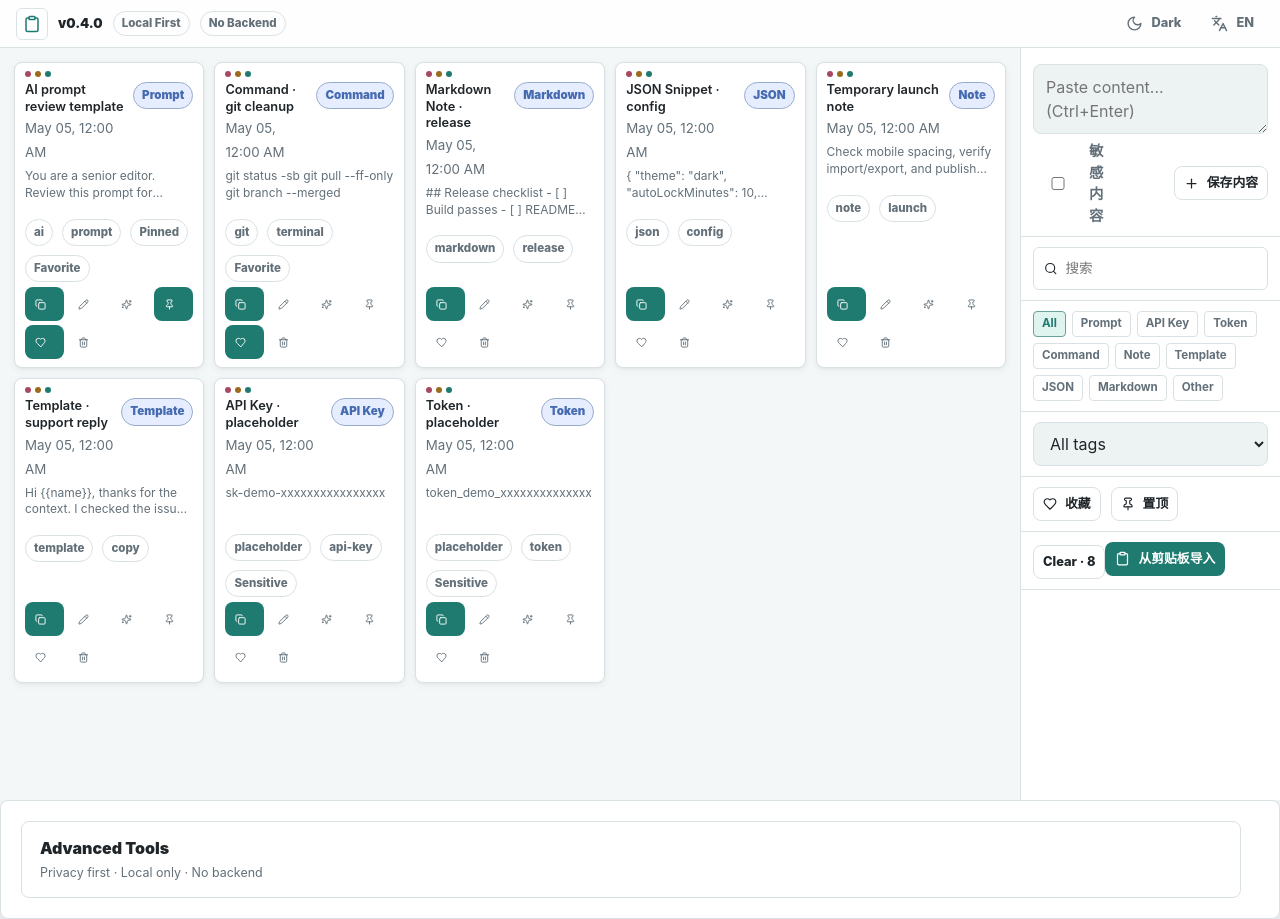
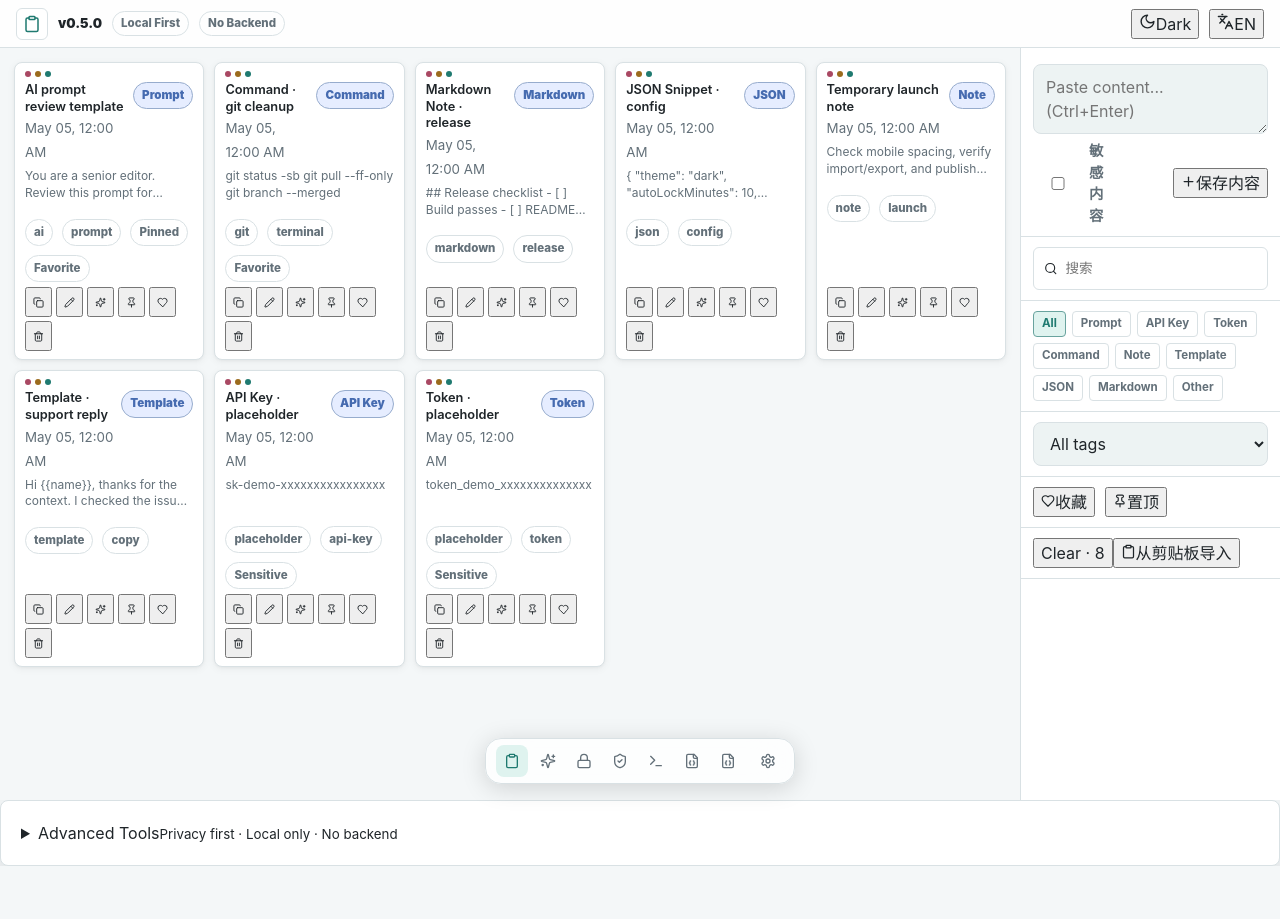
Before and after one commit to w0nderful666/vault-local, a React (Vite) app: page / in a window 1280 px wide. After the commit the page ends 866 px from the top, so only its background shows below. Built offline with nearby package versions, Linux system fonts and the light colour scheme.

Commit message:
feat: add OS Dock navigation, settings panel, version bump to v0.5.0

```diff
--- a/package.json
+++ b/package.json
@@ -1,6 +1,6 @@
 {
   "name": "local-clipboard-vault",
-  "version": "0.4.0",
+  "version": "0.5.0",
   "private": true,
   "type": "module",
   "description": "A local-first clipboard vault for saving, searching, and encrypting snippets in the browser.",
--- a/scripts/preflight.mjs
+++ b/scripts/preflight.mjs
@@ -93,10 +93,10 @@
   if (readme.includes("Secure Vault") && readme.includes("Web Crypto")) pass("README Secure Vault section exists");
   else fail("README Secure Vault section missing");
 
-  if (release.includes("v0.4.0")) pass("RELEASE_NOTES v0.4.0 exists");
-  else fail("RELEASE_NOTES missing v0.4.0");
+  if (release.includes("v0.5.0")) pass("RELEASE_NOTES v0.5.0 exists");
+  else fail("RELEASE_NOTES missing v0.5.0");
 
-  if (pkg.version === "0.4.0") pass("package.json version is correct");
+  if (pkg.version === "0.5.0") pass("package.json version is correct");
   else fail(`package.json version is ${pkg.version}`);
 }
 
--- a/scripts/run-self-test.mjs
+++ b/scripts/run-self-test.mjs
@@ -42,7 +42,7 @@
 
 async function assertPackageVersion() {
   const pkg = JSON.parse(await read("package.json"));
-  if (pkg.version === "0.4.0") pass("package.json version is 0.4.0");
+  if (pkg.version === "0.5.0") pass("package.json version is 0.5.0");
   else fail(`package.json version is ${pkg.version}`);
 }
 
@@ -97,7 +97,7 @@
 await assertContains("README.md", "No remote AI");
 await assertContains("README.md", "主密码不保存");
 await assertContains("README.md", "忘记主密码无法恢复");
-await assertContains("RELEASE_NOTES.md", "v0.4.0");
+await assertContains("RELEASE_NOTES.md", "v0.5.0");
 
 await assertContains("src/App.tsx", "navigator.clipboard.readText");
 await assertContains("src/App.tsx", "Ctrl + Enter");
--- a/src/App.tsx
+++ b/src/App.tsx
@@ -14,9 +14,11 @@
   Pin,
   Plus,
   Search,
+  Settings,
   ShieldCheck,
   Sparkles,
   Sun,
+  Terminal,
   Trash2,
   Upload,
 } from "lucide-react";
@@ -83,9 +85,16 @@
     exportJson: "Export JSON",
     loadSample: "Load sample data",
     clearAll: "Clear all data",
-    privacyFirst: "Privacy first",
+privacyFirst: "Privacy first",
     localOnly: "Local only",
     noBackend: "No backend",
+    settings: "Settings",
+    appearance: "Appearance",
+    theme: "Theme",
+    light: "Light",
+    dark: "Dark",
+    auto: "Auto",
+    language: "Language",
     savedFromClipboard: "Saved from clipboard",
     saved: "Saved",
     clipboardDenied: "Clipboard permission denied. Use Ctrl + V manually.",
@@ -135,6 +144,13 @@
     privacyFirst: "Privacy first",
     localOnly: "Local only",
     noBackend: "No backend",
+    settings: "Settings",
+    appearance: "Appearance",
+    theme: "Theme",
+    light: "Light",
+    dark: "Dark",
+    auto: "Auto",
+    language: "Language",
     savedFromClipboard: "Saved from clipboard",
     saved: "Saved",
     clipboardDenied: "Clipboard permission denied. Paste manually with Ctrl + V.",
@@ -228,6 +244,8 @@
   const [editContent, setEditContent] = useState("");
   const [editTags, setEditTags] = useState("");
   const [toast, setToast] = useState<ToastMessage | null>(null);
+  const [dockFilter, setDockFilter] = useState<ClipType | "All">("All");
+  const [settingsOpen, setSettingsOpen] = useState(false);
   const importInputRef = useRef<HTMLInputElement | null>(null);
   const t = text[language];
   const vaultUnlocked = vaultPassword.length > 0;
@@ -283,8 +301,12 @@
   );
 
   const filteredClips = useMemo(
-    () => sortClips(clips).filter((clip) => matchesFilter(clip, filter, revealed[clip.id])),
-    [clips, filter, revealed],
+    () =>
+      sortClips(clips).filter((clip) => {
+        if (dockFilter !== "All" && clip.type !== dockFilter) return false;
+        return matchesFilter(clip, filter, revealed[clip.id]);
+      }),
+    [clips, filter, revealed, dockFilter],
   );
 
   const showToast = (text: string, tone: ToastMessage["tone"] = "success") => {
@@ -711,9 +733,84 @@
             </div>
           </details>
         </section>
+
+        <div className="dock">
+          <div className="dock__items">
+            <button
+              className={dockFilter === "All" ? "dock__item dock__item--active" : "dock__item"}
+              onClick={() => setDockFilter("All")}
+              title="All"
+            >
+              <Clipboard size={16} />
+            </button>
+            {CLIP_TYPES.slice(0, 6).map((type) => (
+              <button
+                key={type}
+                className={dockFilter === type ? "dock__item dock__item--active" : "dock__item"}
+                onClick={() => setDockFilter(type)}
+                title={type}
+              >
+                {type === "Prompt" && <Sparkles size={16} />}
+                {type === "API Key" && <Lock size={16} />}
+                {type === "Token" && <ShieldCheck size={16} />}
+                {type === "Command" && <Terminal size={16} />}
+                {type === "Note" && <FileJson size={16} />}
+                {type === "Template" && <FileJson size={16} />}
+                {type === "JSON" && <FileJson size={16} />}
+                {type === "Markdown" && <FileJson size={16} />}
+                {type === "Other" && <FileJson size={16} />}
+              </button>
+            ))}
+          </div>
+          <button className="dock__settings" onClick={() => setSettingsOpen(true)} title={t.settings}>
+            <Settings size={16} />
+          </button>
+</div>
       </main>
 
-
+      <Modal closeLabel="Close" isOpen={settingsOpen} onClose={() => setSettingsOpen(false)} title={t.settings}>
+        <div className="settings-panel">
+          <div className="settings__section">
+            <h3>{t.appearance}</h3>
+            <div className="settings__options">
+              <label className="check">
+                <input
+                  type="radio"
+                  name="theme"
+                  checked={theme === "light"}
+                  onChange={() => setTheme("light")}
+                />
+                {t.light}
+              </label>
+              <label className="check">
+                <input
+                  type="radio"
+                  name="theme"
+                  checked={theme === "dark"}
+                  onChange={() => setTheme("dark")}
+                />
+                {t.dark}
+              </label>
+              <label className="check">
+                <input
+                  type="radio"
+                  name="theme"
+                  checked={theme === "light" || theme === "dark"}
+                  onChange={() => {}}
+                />
+                {t.auto}
+              </label>
+            </div>
+          </div>
+          <div className="settings__section">
+            <h3>{t.language}</h3>
+            <div className="settings__options">
+              <Button onClick={() => setLanguage("zh")} variant={language === "zh" ? "primary" : "secondary"}>中文</Button>
+              <Button onClick={() => setLanguage("en")} variant={language === "en" ? "primary" : "secondary"}>English</Button>
+            </div>
+          </div>
+        </div>
+      </Modal>
 
       <Modal closeLabel="Close" isOpen={Boolean(editing)} onClose={() => setEditing(null)} title={editing?.title ?? t.details}>
         {editing ? (
--- a/src/config/siteMeta.ts
+++ b/src/config/siteMeta.ts
@@ -1,7 +1,7 @@
 export const siteMeta = {
   name: "Local Clipboard Vault",
   shortName: "LCV",
-  version: "0.4.0",
+  version: "0.5.0",
   description: "A Local First clipboard vault for saving, searching, and encrypting snippets in the browser.",
   repositoryUrl: "https://github.com/w0nderful666/local-clipboard-vault",
   demoUrl: "https://w0nderful666.github.io/local-clipboard-vault/",
--- a/src/styles/global.css
+++ b/src/styles/global.css
@@ -540,274 +540,92 @@
   margin-top: auto;
 }
 
-.advanced {
-  display: grid;
-  grid-template-columns: minmax(0, 1fr) auto;
-  gap: 18px;
+.dock {
+  position: fixed;
+  bottom: 16px;
+  left: 50%;
+  transform: translateX(-50%);
+  display: flex;
   align-items: center;
+  gap: 8px;
+  padding: 6px 10px;
+  border: 1px solid var(--border);
+  border-radius: 16px;
+  background: color-mix(in srgb, var(--surface) 80%, transparent);
+  backdrop-filter: blur(20px);
+  box-shadow: 0 4px 24px rgb(0 0 0 / 15%);
+  z-index: 30;
 }
 
-.advanced__details > summary {
-  cursor: pointer;
-  list-style: none;
+.dock__items {
+  display: flex;
+  align-items: center;
+  gap: 4px;
 }
 
-.advanced__details > summary::-webkit-details-marker {
-  display: none;
+.dock__item {
+  display: grid;
+  place-items: center;
+  width: 32px;
+  height: 32px;
+  border: none;
+  border-radius: 8px;
+  background: transparent;
+  color: var(--muted);
+  cursor: pointer;
+  transition: all 150ms ease;
 }
 
-.advanced__summary {
-  display: flex;
-  flex-direction: column;
-  gap: 4px;
-  padding: 14px 18px;
-  border: 1px solid var(--border);
-  border-radius: 8px;
-  background: var(--surface);
-}
-
-.advanced__summary span {
-  font-size: 1rem;
-  font-weight: 900;
-}
-
-.advanced__summary small {
-  color: var(--muted);
-  font-size: 0.78rem;
-}
-
-.advanced__content {
-  display: grid;
-  grid-template-columns: repeat(auto-fit, minmax(280px, 1fr));
-  gap: 16px;
-  padding-top: 16px;
-}
-
-.privacy-note {
-  margin: 0;
-  color: var(--muted);
-  font-size: 0.8rem;
-  line-height: 1.5;
-}
-
-.edit-form {
-  display: grid;
-  gap: 14px;
-}
-
-.edit-flags {
-  display: flex;
-  flex-wrap: wrap;
-  gap: 12px;
-}
-
-.legacy-note {
-  border: 1px solid color-mix(in srgb, var(--amber) 45%, var(--border));
-  border-radius: 8px;
-  background: var(--amber-soft);
-  margin: 0;
-  padding: 10px 12px;
-}
-
-.button {
-  display: inline-flex;
-  align-items: center;
-  justify-content: center;
-  gap: 8px;
-  max-width: 100%;
-  min-width: 0;
-  border: 1px solid transparent;
-  border-radius: 8px;
-  cursor: pointer;
-  font-weight: 850;
-  letter-spacing: 0;
-  line-height: 1.1;
-  transition:
-    transform 160ms ease,
-    border-color 160ms ease,
-    background 160ms ease;
-}
-
-.button:hover {
-  transform: translateY(-1px);
-}
-
-.button:active {
-  transform: translateY(0);
-}
-
-.button--md {
-  min-height: 42px;
-  padding: 10px 14px;
-}
-
-.button--sm {
-  min-height: 34px;
-  padding: 7px 9px;
-  font-size: 0.8rem;
-}
-
-.button--primary {
-  background: var(--teal);
-  color: #fff;
-}
-
-:root[data-theme="dark"] .button--primary {
-  color: #071312;
-}
-
-.button--secondary {
-  border-color: var(--border);
+.dock__item:hover {
   background: var(--surface);
   color: var(--text);
 }
 
-.button--ghost {
-  border-color: transparent;
+.dock__item--active {
+  background: var(--teal-soft);
+  color: var(--teal);
+}
+
+.dock__settings {
+  display: grid;
+  place-items: center;
+  width: 32px;
+  height: 32px;
+  border: none;
+  border-radius: 8px;
   background: transparent;
   color: var(--muted);
+  cursor: pointer;
+  transition: all 150ms ease;
 }
 
-.button--danger {
-  background: var(--danger);
-  color: #fff;
+.dock__settings:hover {
+  background: var(--surface);
+  color: var(--text);
 }
 
-.button__icon {
-  display: inline-grid;
-  place-items: center;
-  flex: 0 0 auto;
+.settings-panel {
+  display: flex;
+  flex-direction: column;
+  gap: 16px;
 }
 
-.modal {
-  position: fixed;
-  inset: 0;
-  z-index: 50;
-  display: grid;
-  place-items: center;
-  background: rgb(7 11 13 / 50%);
-  padding: 18px;
-  animation: modal-fade-in 200ms ease-out;
+.settings__section {
+  display: flex;
+  flex-direction: column;
+  gap: 8px;
 }
 
-.modal__panel {
-  width: min(680px, 100%);
-  max-height: min(700px, calc(100vh - 40px));
-  overflow: auto;
-  border: 1px solid var(--border);
-  border-radius: 12px;
-  background: var(--surface);
-  box-shadow: 0 8px 32px rgb(0 0 0 / 20%);
-  animation: modal-scale-in 250ms cubic-bezier(0.2, 0, 0, 1);
-}
-
-@keyframes modal-fade-in {
-  from {
-    opacity: 0;
-  }
-  to {
-    opacity: 1;
-  }
-}
-
-@keyframes modal-scale-in {
-  from {
-    opacity: 0;
-    transform: scale(0.95) translateY(8px);
-  }
-  to {
-    opacity: 1;
-    transform: scale(1) translateY(0);
-  }
-}
-
-.modal__header {
-  display: flex;
-  align-items: center;
-  justify-content: space-between;
-  gap: 14px;
-  border-bottom: 1px solid var(--border);
-  padding: 14px 16px;
-}
-
-.modal__header h2 {
+.settings__section h3 {
   margin: 0;
-  font-size: 1rem;
+  font-size: 0.9rem;
   font-weight: 700;
 }
 
-.modal__body {
-  padding: 16px;
-}
-
-.modal__actions {
+.settings__options {
   display: flex;
   flex-wrap: wrap;
-  gap: 10px;
-}
-
-.toast {
-  position: fixed;
-  right: 18px;
-  bottom: 18px;
-  z-index: 60;
-  display: flex;
-  align-items: center;
-  gap: 12px;
-  max-width: min(420px, calc(100vw - 36px));
-  border: 1px solid var(--border);
-  border-radius: 8px;
-  background: var(--surface);
-  padding: 10px 10px 10px 14px;
-  box-shadow: var(--shadow);
-}
-
-.toast--success {
-  border-color: color-mix(in srgb, var(--teal) 42%, var(--border));
-}
-
-.toast--warning {
-  border-color: color-mix(in srgb, var(--amber) 42%, var(--border));
-}
-
-.toast--danger {
-  border-color: color-mix(in srgb, var(--danger) 42%, var(--border));
-}
-
-.app-footer {
-  display: flex;
-  flex-wrap: wrap;
-  align-items: center;
-  justify-content: center;
-  gap: 12px;
-  border-top: 1px solid var(--border);
-  padding: 20px clamp(16px, 4vw, 40px);
-  color: var(--muted);
-  font-size: 0.82rem;
-}
-
-.app-footer__version {
-  color: var(--text);
-  font-weight: 900;
-}
-
-.app-footer__tag {
-  border: 1px solid var(--border);
-  border-radius: 999px;
-  padding: 3px 8px;
-  font-size: 0.72rem;
-  font-weight: 800;
-}
-
-@keyframes float-in {
-  from {
-    opacity: 0;
-    transform: translateY(8px);
-  }
-  to {
-    opacity: 1;
-    transform: translateY(0);
-  }
+  gap: 8px;
 }
 
 @media (max-width: 920px) {
```
Also changed, not shown: 2 other files (tests, documents, lock files or other folders).
